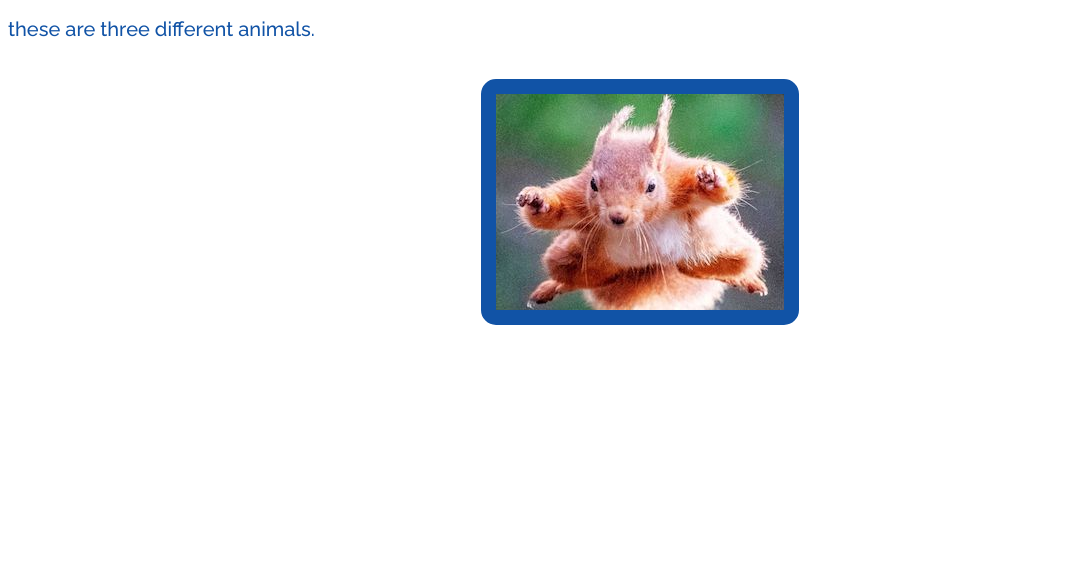
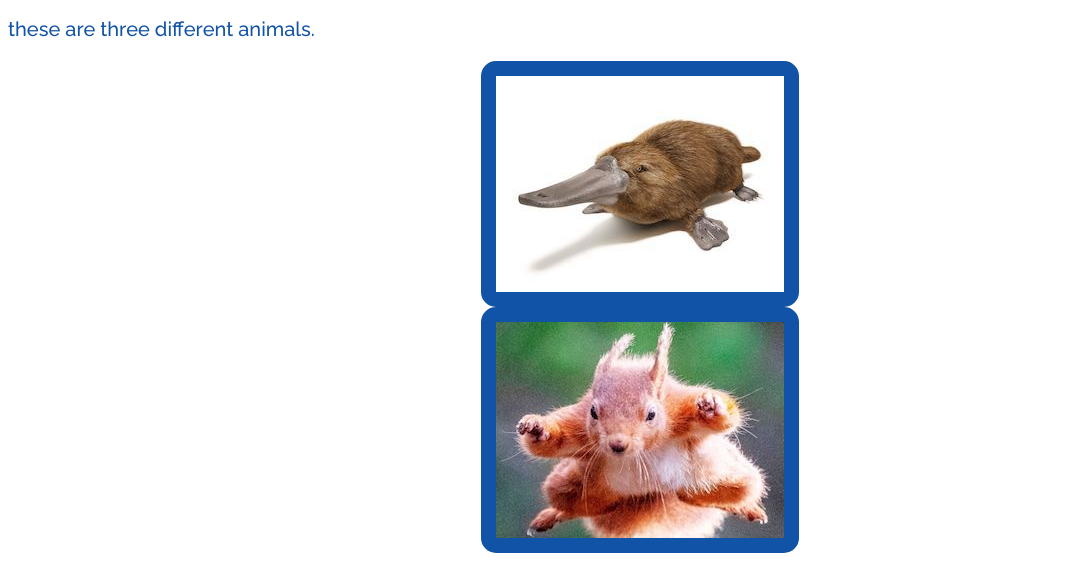
Before and after one commit to AnnabelleVdM/annabellevdm.github.io, a plain HTML site: page index.html in a window 1280 px wide. Shown: the part 242-803 px from the top of the page, without its empty margins (0-1068 px from the left). Drawn offline with Linux system fonts and the light colour scheme.

Commit message:
Update index.html

```diff
--- a/index.html
+++ b/index.html
@@ -13,8 +13,8 @@
 			<li><a href="flyingSquirrel.html">flying squirrel</a></li>
 		</ul> </p>
 		<p>these are three different animals.</p>
-<br>
+		<img src="platypusPic.jpg" alt="photo of a playpus" class="center"/>
 		<img src="flyingSquirrelPic.jpg" alt="photo of a flying squirrel" class="center" />
-		<br>
+
 	</body>
 	</html>
```
